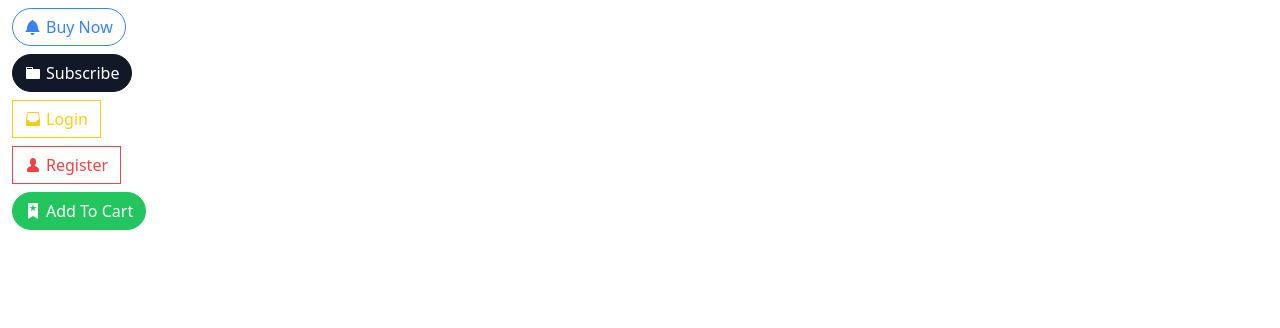
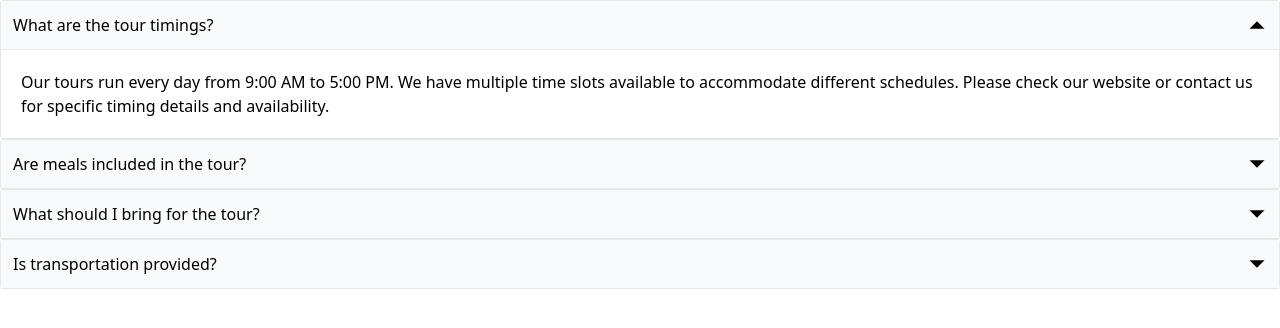
Before and after one commit to emmeiwhite/comps-with-routing, a React (Create React App) app: page / in a window 1280 px wide. Shown: the top 328 px of the page. Built offline with nearby package versions, Linux system fonts and the light colour scheme.

Commit message:
Basic Accordion Logic working fine!!

```diff
--- a/src/App.js
+++ b/src/App.js
@@ -1,9 +1,38 @@
 import ButtonPage from "./pages/ButtonPage";
+import Accordion from "./components/Accordion";
+
+const items = [
+  {
+    id: "abcdefg123",
+    heading: "What are the tour timings?",
+    content:
+      "Our tours run every day from 9:00 AM to 5:00 PM. We have multiple time slots available to accommodate different schedules. Please check our website or contact us for specific timing details and availability.",
+  },
+  {
+    id: "hijklmno45",
+    heading: "Are meals included in the tour?",
+    content:
+      "Yes, lunch and snacks are provided during the tour. Our experienced chefs prepare delicious and nutritious meals using fresh, locally sourced ingredients. We also cater to dietary restrictions and preferences, so please inform us in advance if you have any special dietary needs.",
+  },
+  {
+    id: "pqrstuvw67",
+    heading: "What should I bring for the tour?",
+    content:
+      "We recommend bringing sunscreen, comfortable shoes, and a camera. Additionally, consider bringing a hat, sunglasses, and a reusable water bottle to stay hydrated during the tour. Depending on the tour activities, you may also need insect repellent, a rain jacket, or binoculars.",
+  },
+  {
+    id: "xyz123abc9",
+    heading: "Is transportation provided?",
+    content:
+      "Yes, transportation to and from the tour location is included. Our comfortable and air-conditioned vehicles are driven by experienced and licensed drivers who prioritize safety and punctuality. We offer convenient pick-up and drop-off points at designated locations, ensuring a hassle-free travel experience for our guests.",
+  },
+  // Add more objects as needed
+];
 
 export default function App() {
   return (
     <>
-      <ButtonPage />
+      <Accordion items={items} />
     </>
   );
 }
--- /dev/null
+++ b/src/components/Accordion.js
@@ -0,0 +1,37 @@
+import { useState } from "react";
+import { GoTriangleDown, GoTriangleUp } from "react-icons/go";
+
+export default function Accordion({ items }) {
+  const [expandedIndex, setExpandedIndex] = useState(0);
+  const handleClick = (index) => {
+    setExpandedIndex(index);
+  };
+
+  return (
+    <div>
+      {items.map((item, index) => {
+        const isExpanded = expandedIndex === index;
+        const icon = (
+          <span className="text-xl">
+            {isExpanded ? <GoTriangleUp /> : <GoTriangleDown />}{" "}
+          </span>
+        );
+
+        return (
+          <div
+            key={item.id}
+            className="accordion border-x border-t rounded"
+          >
+            <h1
+              onClick={() => handleClick(index)}
+              className="flex p-3 bg-gray-50 border-b items-center justify-between cursor-pointer "
+            >
+              {item.heading} {icon}
+            </h1>
+            {isExpanded && <p className="border-b p-5">{item.content}</p>}
+          </div>
+        );
+      })}
+    </div>
+  );
+}
--- a/src/index.css
+++ b/src/index.css
@@ -2,6 +2,9 @@
 @tailwind components;
 @tailwind utilities;
 
+/* 1. Buttons */
 button > svg {
   margin-right: 5px;
 }
+
+/* 2. Accordion */
```
